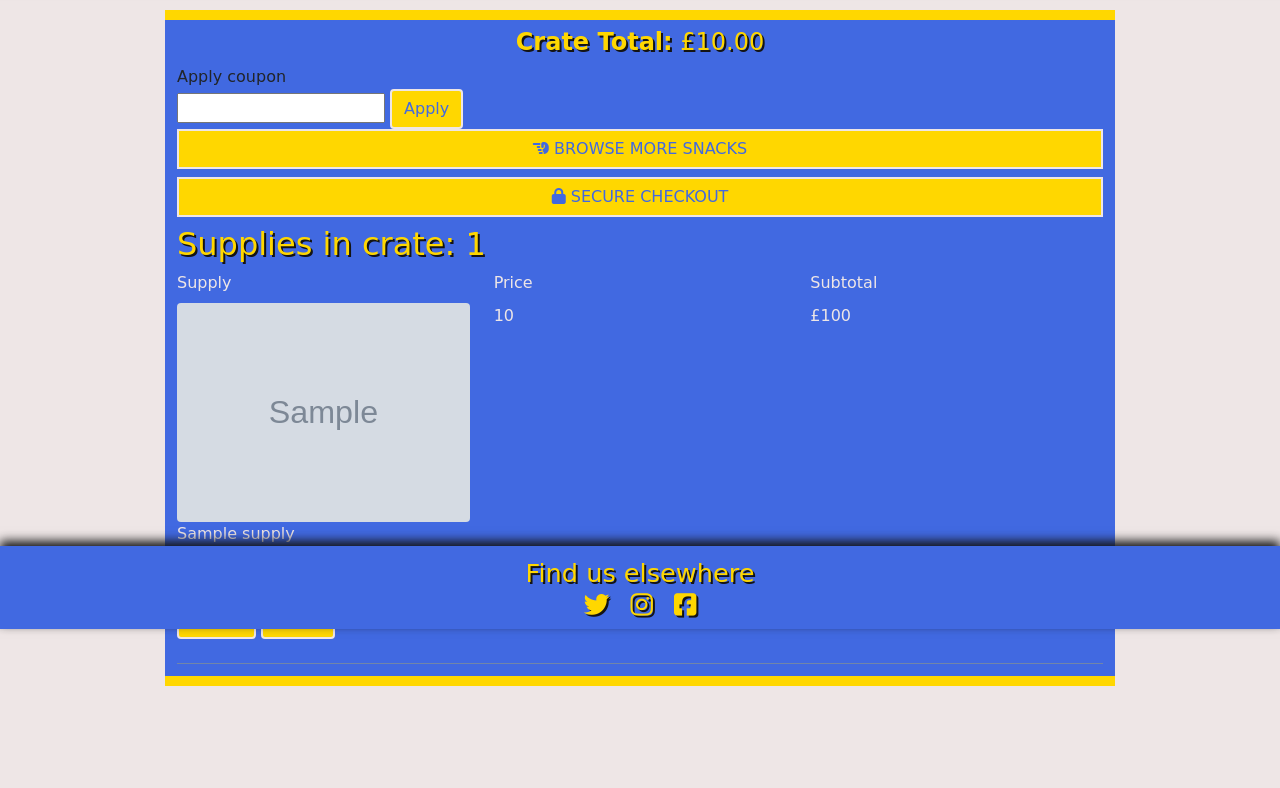
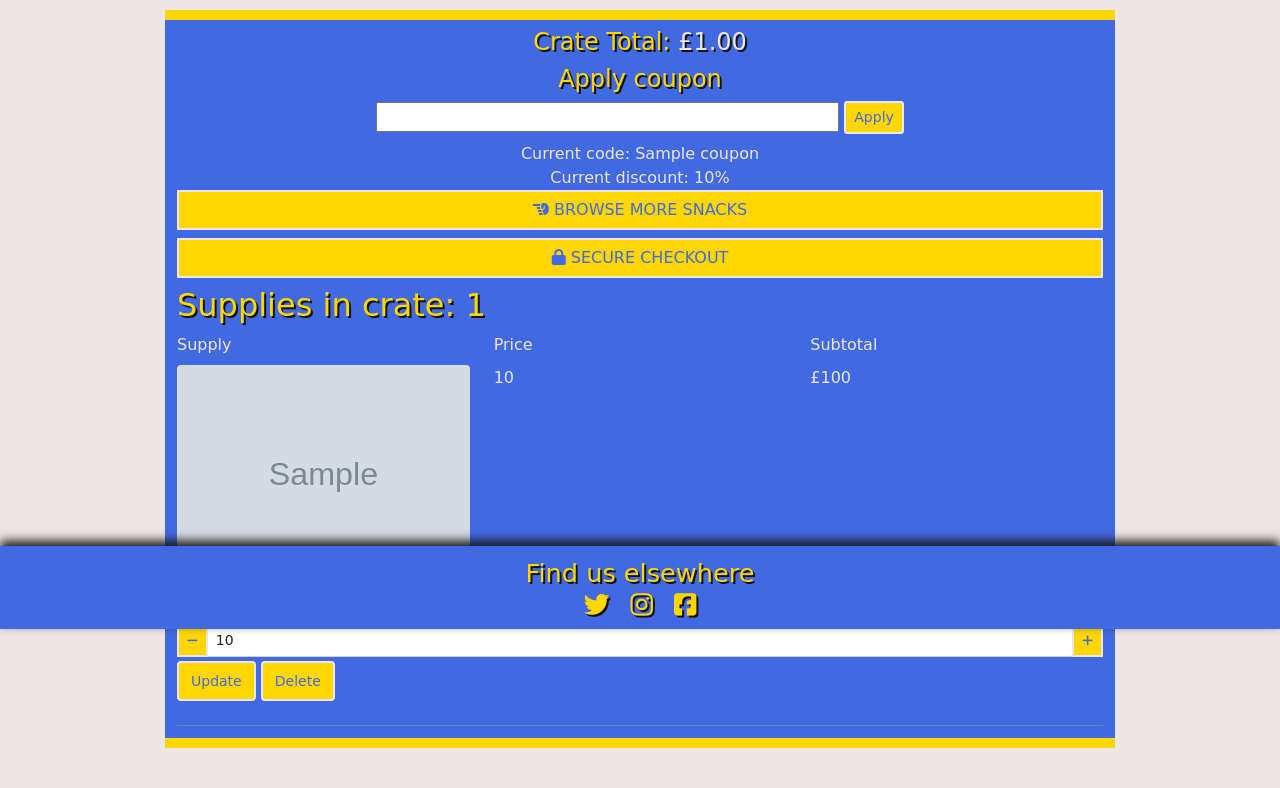
Before and after one commit to JoeyyScott/Gamer-Supplies, a Django app: template crate/templates/crate/crate.html in a window 1280 px wide. Shown: the part 171-959 px from the top of the page. Run offline with Django 3.2, Linux system fonts and the light colour scheme; the template is opened without the code that fills it: most values are stand-ins (such as "Sample title", 1, 10 or a date in 2020); grey boxes marked "Sample" are stand-in pictures; some libraries are stand-ins or nearby versions; some web fonts are replaced.

Commit message:
[UPDATE] Updated crate contexts to use coupon data stored in session variable

```diff
--- a/crate/templates/crate/crate.html
+++ b/crate/templates/crate/crate.html
@@ -16,14 +16,23 @@
 
     <div class="row">
         <div class="col-10 offset-1 gamerStyle py-2">
-            <h4 class="highlight text-center crate-info"><strong>Crate Total:</strong> £{{ total|floatformat:2 }}</h4>
-            <div class="col-12">
-                Apply coupon
-                <form action="{% url 'coupon_apply' %}" method='POST'>
+            <h4 class="text-center crate-info">
+                <!-- Template logic to detect which total to display-->
+                <span class="highlight">Crate Total:</span> <span class="altFont crate-total">£{% if total_with_coupon %}{{ total_with_coupon|floatformat:2 }}{% else %}total|floatformat:2{% endif %}</span>
+            </h4>
+            <div class="col-12 text-center">
+                <h4 class="highlight">Apply coupon</h4>
+                <form action="{% url 'coupon_apply' %}" method='POST' class="mb-2">
                     {% csrf_token %}
-                    <input type="text" name="coupon-code">
-                    <button type='submit' class='btn'>Apply</button>
+                    <input type="text" name="coupon-code" class="w-50">
+                    <button type='submit' class='btn btn-sm'>Apply</button>
                 </form>
+                {% if coupon %}
+                    <div class="altFont">
+                        <p>Current code: {{ coupon }}</p>
+                        <p>Current discount: {{ coupon_amount }}%</p>
+                    </div>
+                {% endif %}
             </div>
             <div class="col-12">
                 <a href="{% url 'supplies' %}" class="btn w-100 rounded-0 mb-2">
--- a/static/css/base.css
+++ b/static/css/base.css
@@ -148,6 +148,7 @@ ul { padding: 0 1rem 0 0; list-style: none; text-align: right; }
     border: 2px solid #ffd700;
 }
 
+.crate-total,
 .table-crate {
     color: #eee6e6;
     text-shadow: 2px 2px #141414;
```
Also changed, not shown: crate/contexts.py (+23 -1 lines).
